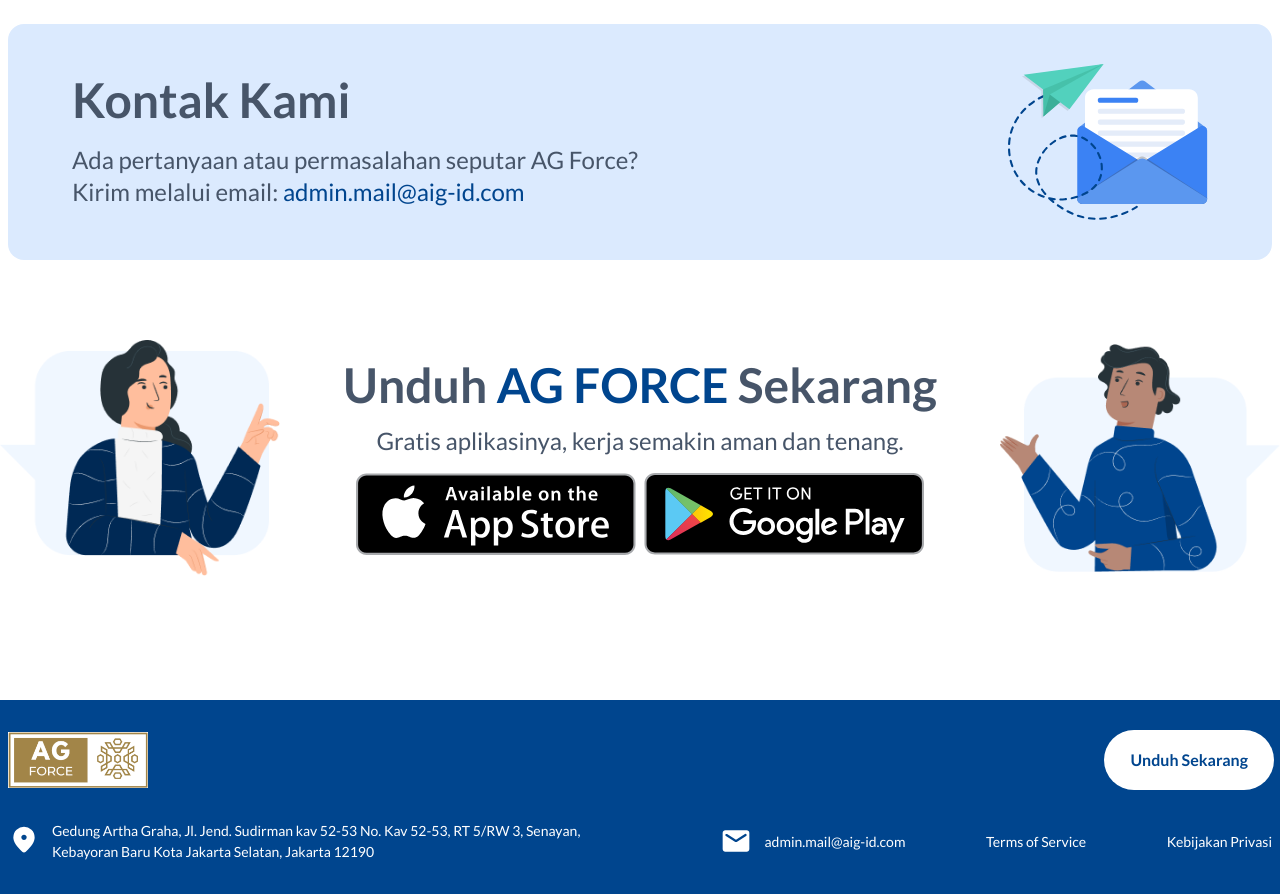
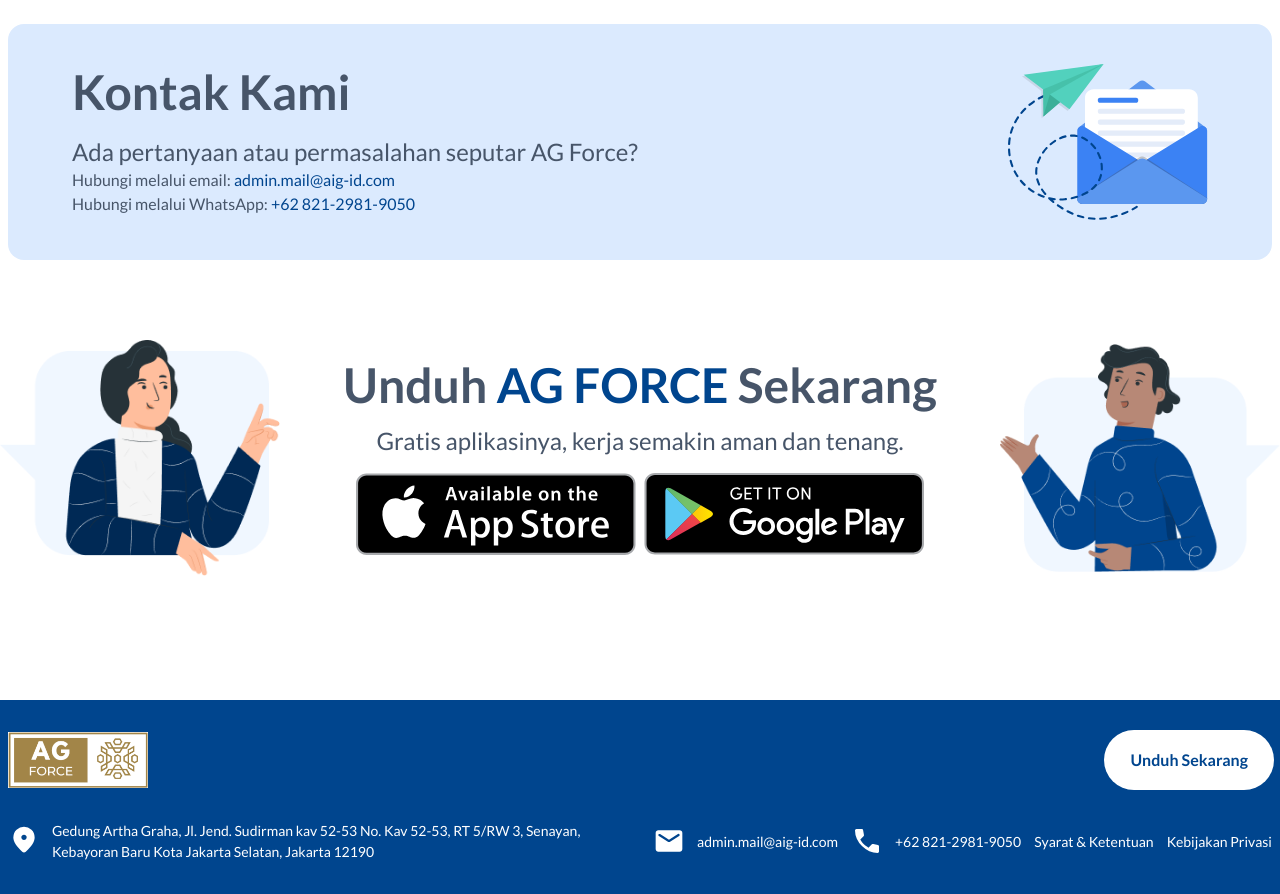
Before and after one commit to rezkirahman/ag_force_compro, a Next.js app: page / in a window 1280 px wide. Shown: the part 2500-3394 px from the top of the page. Built offline with nearby package versions, Linux system fonts and the light colour scheme.

Commit message:
update kontak (whatsapp)

```diff
--- a/src/components/footer.jsx
+++ b/src/components/footer.jsx
@@ -42,12 +42,23 @@
                             admin.mail@aig-id.com
                         </h3>
                     </Link>
+                    <Link
+                        href='https://wa.me/+6282129819050'
+                        target="_blank"
+                        className="flex items-center gap-3">
+                        <div className="w-8">
+                            <Icon icon="material-symbols:call" className="text-[32px]" />
+                        </div>
+                        <h3 className="text-[14px] hover:underline">
+                            +62 821-2981-9050
+                        </h3>
+                    </Link>
                     <div>
                         <Link
                             href='/terms-of-service'
                             target='_blank'
                         >
-                            <h3 className="text-[14px] hover:underline">Terms of Service</h3>
+                            <h3 className="text-[14px] hover:underline">Syarat & Ketentuan</h3>
                         </Link>
                     </div>
                     <div>
--- a/src/components/kontak.jsx
+++ b/src/components/kontak.jsx
@@ -10,10 +10,17 @@
                         <div className="bg-blue-100 p-4 mx-auto rounded-2xl flex items-center justify-between lg:px-16 lg:p-10">
                             <div className="space-y-1 w-2/3 xl:space-y-5">
                                 <h3 className="font-semibold lg:text-2xl xl:text-5xl">Kontak Kami</h3>
-                                <h3 className="text-[12px] lg:text-xl xl:text-2xl">
-                                    Ada pertanyaan atau permasalahan seputar AG Force?<br />
-                                    Kirim melalui email: <Link href='mailto:admin.mail@aig-id.com' target='_blank'><span className="text-primary cursor-pointer hover:underline">admin.mail@aig-id.com</span></Link>
-                                </h3>
+                                <div>
+                                    <h3 className="text-[12px] lg:text-xl xl:text-2xl">
+                                        Ada pertanyaan atau permasalahan seputar AG Force?</h3>
+                                    <h3>
+                                        Hubungi melalui email: <Link href='mailto:admin.mail@aig-id.com' target='_blank'><span className="text-primary cursor-pointer hover:underline">admin.mail@aig-id.com</span></Link>
+                                    </h3>
+                                    <h3>
+                                        Hubungi melalui WhatsApp: <Link href='https://wa.me/+6282129819050' target='_blank'><span className="text-primary cursor-pointer hover:underline">+62 821-2981-9050</span></Link>
+                                    </h3>
+                                </div>
+
                             </div>
                             <div className="xl:w-[200px]">
                                 <Image src={'/mail.svg'} alt="" width={400} height={0} className="w-[100px] lg:w-[160px] xl:w-full" />
@@ -27,8 +34,8 @@
                             <h3 className="text-[10px] md:text-base lg:text-xl xl:text-2xl">Gratis aplikasinya, kerja semakin aman dan tenang.</h3>
                             <div className="flex items-center justify-center gap-2">
                                 <Link
-                                href='https://apps.apple.com/us/app/ag-force/id6444120625bit.ly/agforceios'
-                                target='_blank'
+                                    href='https://apps.apple.com/us/app/ag-force/id6444120625bit.ly/agforceios'
+                                    target='_blank'
                                 >
                                     <Image src={'/appStore.svg'} width={400} height={0} alt="" className="w-[90px] md:w-[160px] lg:w-[220px] xl:w-[280px] cursor-pointer" />
                                 </Link>
```
